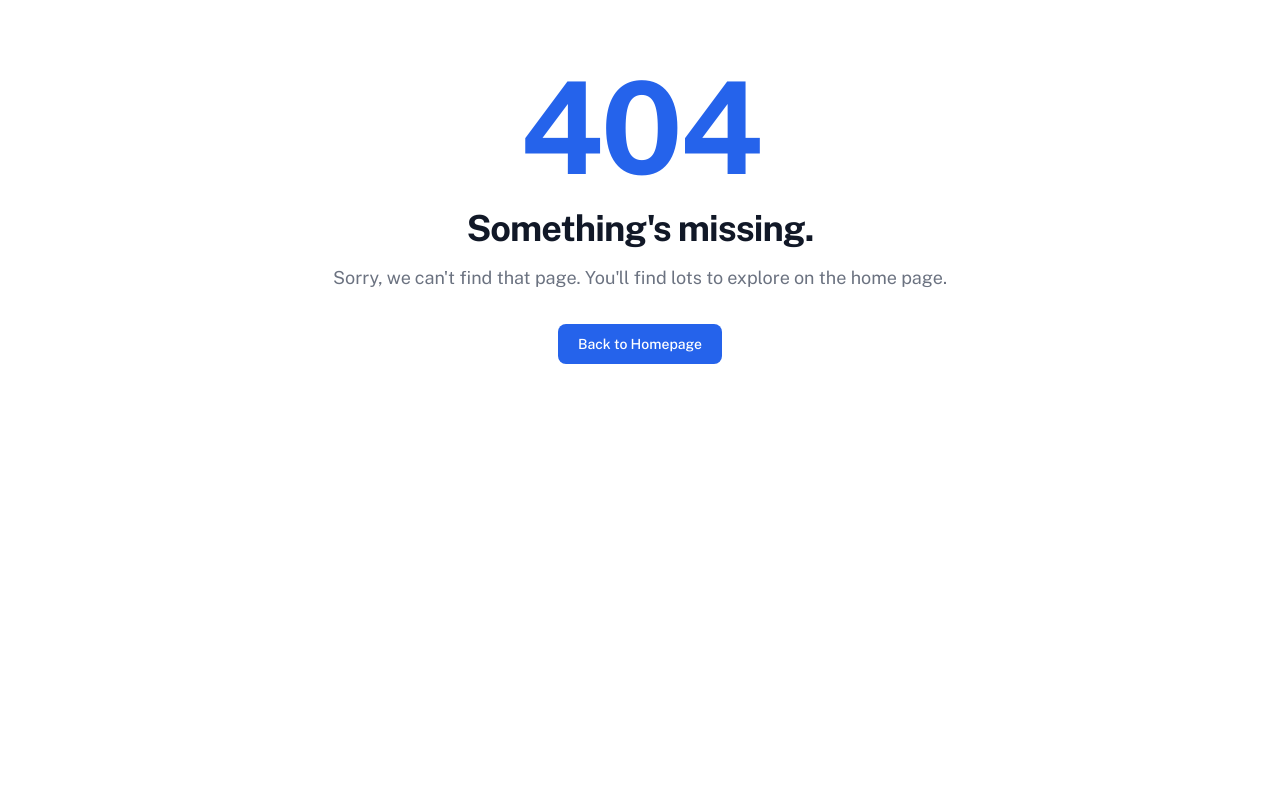
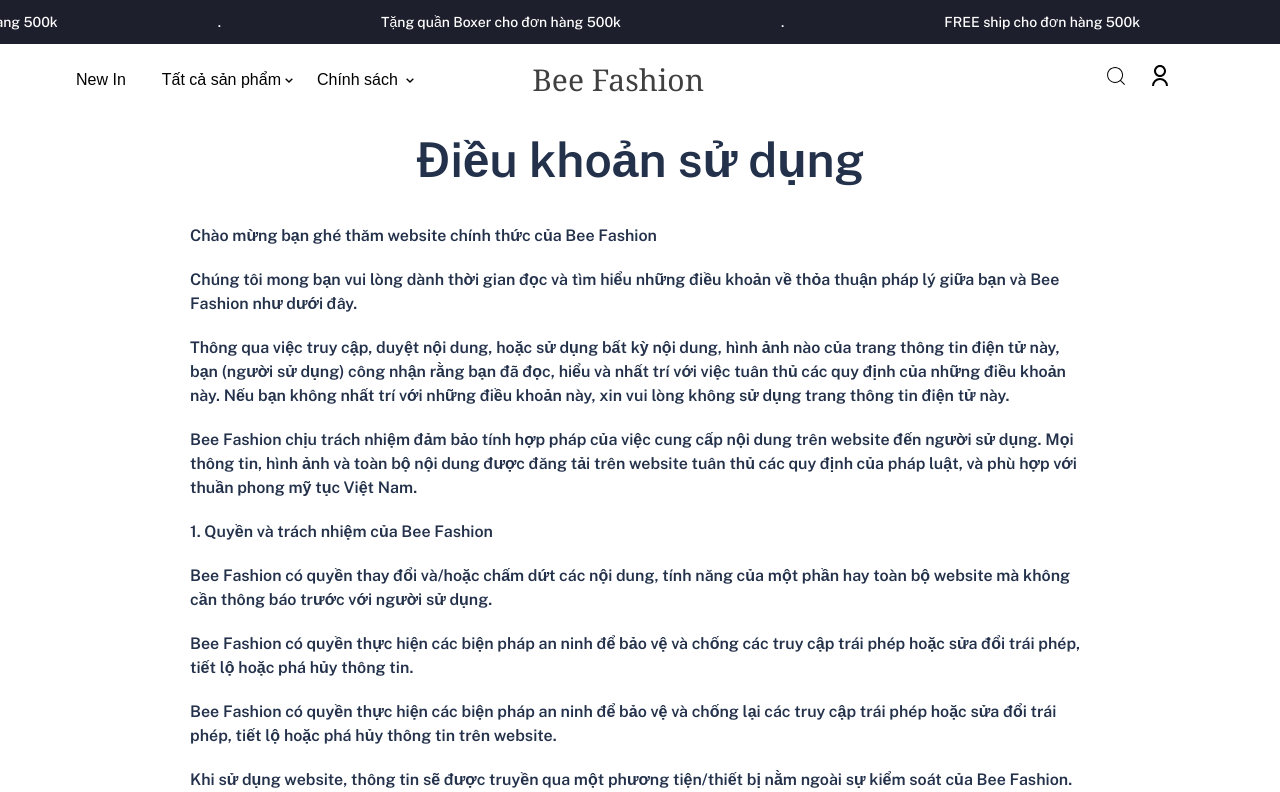
Before and after one commit to thanhnvph26404/final, a React (Vite) app in the folder client/: page /rules in a window 1280 px wide. Before the commit this address had no page. Shown: the top 792 px of the page. Built offline with nearby package versions, Linux system fonts and the light colour scheme; some icons are missing.

Commit message:
feat: FE Rules Page refs: FS-60

```diff
--- /dev/null
+++ b/client/src/pages/website/Policy/Rules.tsx
@@ -0,0 +1,37 @@
+import React from 'react'
+
+const Rules = () => {
+    return (
+        <div className='sm:w-[900px] m-auto max-sm:w-[360px] '>
+            <h1 className='text-center text-5xl font-semibold text-[#23314B] mt-5 '>Điều khoản sử dụng</h1>
+            <div>
+                <p className='mt-10 font-semibold text-[#23314B]'>Chào mừng bạn ghé thăm website chính thức của Bee Fashion</p>
+                <p className='mt-5 font-semibold text-[#23314B]'>Chúng tôi mong bạn vui lòng dành thời gian đọc và tìm hiểu những điều khoản về thỏa thuận pháp lý giữa bạn và Bee Fashion như dưới đây.</p>
+                <p className='mt-5 font-semibold text-[#23314B]'>Thông qua việc truy cập, duyệt nội dung, hoặc sử dụng bất kỳ nội dung, hình ảnh nào của trang thông tin điện tử này, bạn (người sử dụng) công nhận rằng bạn đã đọc, hiểu và nhất trí với việc tuân thủ các quy định của những điều khoản này. Nếu bạn không nhất trí với những điều khoản này, xin vui lòng không sử dụng trang thông tin điện tử này.</p>
+                <p className='mt-5 font-semibold text-[#23314B]'>Bee Fashion chịu trách nhiệm đảm bảo tính hợp pháp của việc cung cấp nội dung trên website đến người sử dụng. Mọi thông tin, hình ảnh và toàn bộ nội dung được đăng tải trên website tuân thủ các quy định của pháp luật, và phù hợp với thuần phong mỹ tục Việt Nam.</p>
+                <p className='mt-5 font-semibold text-[#23314B]'>1. Quyền và trách nhiệm của Bee Fashion</p>
+                <p className='mt-5 font-semibold text-[#23314B]'>Bee Fashion có quyền thay đổi và/hoặc chấm dứt các nội dung, tính năng của một phần hay toàn bộ website mà không cần thông báo trước với người sử dụng.</p>
+                <p className='mt-5 font-semibold text-[#23314B]'>Bee Fashion có quyền thực hiện các biện pháp an ninh để bảo vệ và chống các truy cập trái phép hoặc sửa đổi trái phép, tiết lộ hoặc phá hủy thông tin.</p>
+                <p className='mt-5 font-semibold text-[#23314B]'>Bee Fashion có quyền thực hiện các biện pháp an ninh để bảo vệ và chống lại các truy cập trái phép hoặc sửa đổi trái phép, tiết lộ hoặc phá hủy thông tin trên website.</p>
+                <p className='mt-5 font-semibold text-[#23314B]'>Khi sử dụng website, thông tin sẽ được truyền qua một phương tiện/thiết bị nằm ngoài sự kiểm soát của Bee Fashion. Theo đó, Bee Fashion không chịu trách nhiệm cho hoặc liên quan đến bất kỳ sự chậm trễ, thất bại, bị gián đoạn của bất kỳ dữ liệu hoặc các thông tin khác được truyền trong kết nối với việc sử dụng của website.</p>
+                <p className='mt-5 font-semibold text-[#23314B]'>Thông tin cá nhân như địa chỉ, email, số điện thoại của người sử dụng website (do người sử dụng tự nguyện cung cấp bằng các hình thức khác nhau trên website) có thể được sử dụng nội bộ cho mục đích nâng cấp các sản phẩm, dịch vụ của Bee Fashion. Bee Fashion cam kết không chủ động tiết lộ bất kỳ thông tin nào của người sử dụng cho bên thứ ba, ngoại trừ trường hợp có yêu cầu bằng văn bản của các đơn vị điều tra theo đúng luật pháp hiện hành. Khi đó, Bee Fashion sẽ thông báo tới người sử dụng bằng văn bản. Tuy nhiên, mặc dù có các công nghệ bảo mật và hệ thống cũng được trang bị rất nhiều tính năng bảo mật, nhưng không một dữ liệu nào được truyền trên đường truyền internet mà có thể được bảo mật 100%. Do vậy, Bee Fashion không thể đưa ra một cam kết chắc chắn rằng thông tin bạn cung cấp cho chúng tôi sẽ được bảo mật một cách tuyệt đối, và cũng sẽ không chịu trách nhiệm trong trường hợp có sự truy cập trái phép thông tin cá nhân của người sử dụng. Tất cả các thông tin, tài liệu không mang tính chất riêng tư được người sử dụng đưa lên website đều không được xem là thông tin mật, Bee Fashion được phép toàn quyền sử dụng hay chuyển tải cho bất kỳ mục đích nào.</p>
+                <p className='mt-5 font-semibold text-[#23314B]'>Bee Fashion được phép sử dụng bất kỳ ý tưởng hay khái niệm nào mà bạn đã đưa lên website cho tất cả các mục đích không giới hạn, bao gồm cả việc phát triển, sản xuất hay tiếp thị sản phẩm. Bee Fashion không có trách nhiệm phải bồi thường hay thưởng cho người cung cấp.</p>
+                <p className='mt-5 font-semibold text-[#23314B]'>Bạn phải ý thức và bảo đảm những thông tin, tài liệu mà bạn gửi phải nằm trong quyền hạn sử dụng của bạn; điều đó có nghĩa Bee Fashion sẽ không vi phạm bất cứ quyền lợi nào của bên thứ ba.</p>
+                <p className='mt-5 font-semibold text-[#23314B]'>Bee Fashion có quyền từ chối một số tài liệu bạn gửi mà không bắt buộc phản hồi lý do.</p>
+                <p className='mt-5 font-semibold text-[#23314B]'>2. Quyền và trách nhiệm của người sử dụng</p>
+                <p className='mt-5 font-semibold text-[#23314B]'>Bạn đảm bảo tuân theo pháp luật và các quy định liên quan đến việc sử dụng website của Bee Fashion; Không can thiệp, gây ảnh hưởng đến việc sử dụng website của những người sử dụng khác; Không can thiệp vào hoạt động và quản lý website của Bee Fashion.</p>
+                <p className='mt-5 font-semibold text-[#23314B]'>Bạn nhận thức rõ và chấp nhận rằng Bee Fashion và/hoặc các công ty thành viên/đơn vị trực thuộc /nhân viên Bee Fashion không chịu trách nhiệm đối với bất kỳ tổn thất, thiệt hại, chi phí phát sinh từ bất kỳ quyết định nào của bạn khi sử dụng bất kỳ thông tin nào trên website với bất kỳ nguyên nhân gì.</p>
+                <p className='mt-5 font-semibold text-[#23314B]'>Nếu bạn không bằng lòng với bất kỳ thông tin nào trên Website hoặc với bất kỳ điều khoản và điều kiện sử dụng thông tin trên Website này thì phương thức duy nhất bạn nên thực hiện là chấm dứt truy cập/ sử dụng thông tin trên website.</p>
+                <p className='mt-5 font-semibold text-[#23314B]'>3. Điều khoản chung</p>
+                <p className='mt-5 font-semibold text-[#23314B]'>Điều khoản sử dụng được điều chỉnh bởi pháp luật Việt Nam.</p>
+                <p className='mt-5 font-semibold text-[#23314B]'>Một điều khoản sử dụng bị vô hiệu theo quyết định của tòa án có thẩm quyền sẽ không ảnh hưởng đến tính hiệu lực của các điều khoản còn lại.</p>
+                <p className='mt-5 font-semibold text-[#23314B]'>Bee Fashion luôn hoan nghênh những ý kiến/ góp ý của bạn về nội dung website. Nếu có một phần nào đó của website này mà bạn cho rằng đã có dấu hiệu vi phạm bản quyền của bên thứ ba, vui lòng gửi liên hệ với Ban Truyền Thông của Bee Fashion.</p>
+                <p className='mt-5 font-semibold text-[#23314B]'>Thông báo này và tất cả các điều khoản sử dụng tạo thành toàn bộ thỏa thuận giữa Bee Fashion và bạn liên quan đến việc sử dụng các thông tin trên website. Bee Fashion có thể điều chỉnh nội dung thông báo này bất cứ lúc nào bằng cách cập nhật lên website. Bạn nên thường xuyên truy cập website để theo dõi các quy định ràng buộc này khi sử dụng.</p>
+
+            </div>
+
+        </div>
+    )
+}
+
+export default Rules
--- a/client/src/routes.tsx
+++ b/client/src/routes.tsx
@@ -39,6 +39,7 @@ import Inspection from "./pages/website/Policy/Inspection";
 import Exchange from "./pages/website/Policy/ExchangePage";
 import Warranty from "./pages/website/Policy/Warranty";
 import Privacy from "./pages/website/Policy/Privacy";
+import Rules from "./pages/website/Policy/Rules";
 
 
 
@@ -98,6 +99,7 @@ export const router = createBrowserRouter([
             { path: 'exchange', element: <Exchange /> },
             { path: 'warranty', element: <Warranty /> },
             { path: 'privacy', element: <Privacy /> },
+            { path: 'rules', element: <Rules /> },
 
             // { index: true, element: <Navigate to={ 'home' } /> },
 
```
